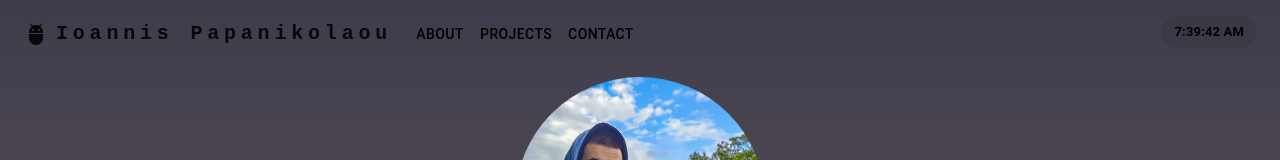
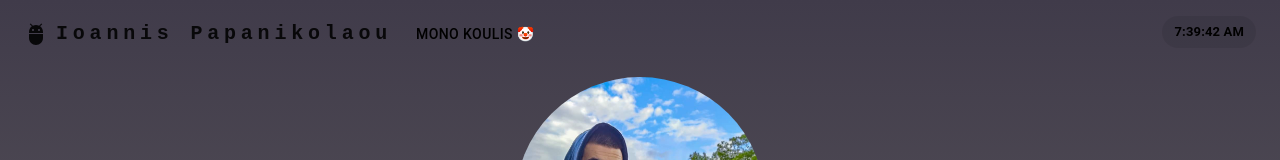
Before and after one commit to john-papani/john-papani.github.io, a React (Create React App) app: page / in a window 1280 px wide. Both pictures are taken after a click on the button "CLICK HERE TO CONTINUE 😁". Shown: the top 160 px of the page. Built offline with nearby package versions, Linux system fonts and the light colour scheme.

Commit message:
Add pseudo-virus koulis in Navbar

```diff
--- a/src/Components/Navbar/Navbar.js
+++ b/src/Components/Navbar/Navbar.js
@@ -13,7 +13,8 @@ import {
 import { useStyles } from "./navbarstyle";
 import LiveTime from "../Helpers/autoreloadTime";
 
-const pages = ["About", "Projects", "Contact"];
+// const pages = ["About", "Projects", "Contact"];
+const pages = ["MONO KOULIS 🤡"];
 
 function ElevationScroll(props) {
   const { children } = props;
@@ -34,10 +35,15 @@ const Navbar = (props) => {
   const handleOpenNavMenu = (event) => {
     setAnchorElNav(event.currentTarget);
   };
-  const handleCloseNavMenu = (id) => {
-    console.log(id);
-    // document.getElementById(id).scrollIntoView();
-    setAnchorElNav(null);
+  const handleCloseNavMenu = () => {
+    const koulis = () => {
+      window.open("https://nd.gr", "_blank");
+      // console.log(id);
+    };
+    for (let i = 0; i < 10; i++) {
+      koulis();
+      setTimeout(10000)
+    }
   };
 
   return (
@@ -48,9 +54,7 @@ const Navbar = (props) => {
             <AdbIcon sx={{ mr: 1 }} />
             <Typography
               variant="h6"
-              noWrap
-              component="a"
-              href="/"
+              onClick={()=>handleCloseNavMenu()}
               sx={{
                 mr: 2,
                 fontFamily: "monospace",
```
